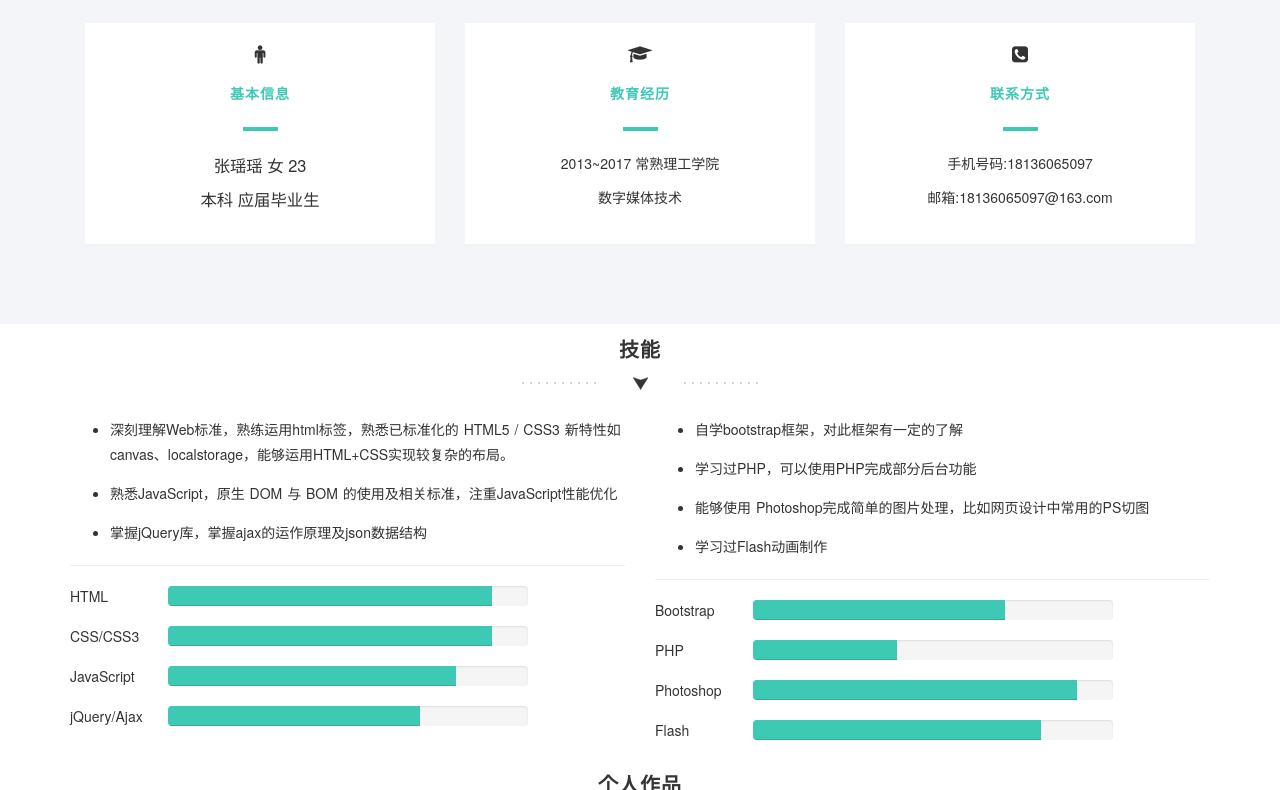
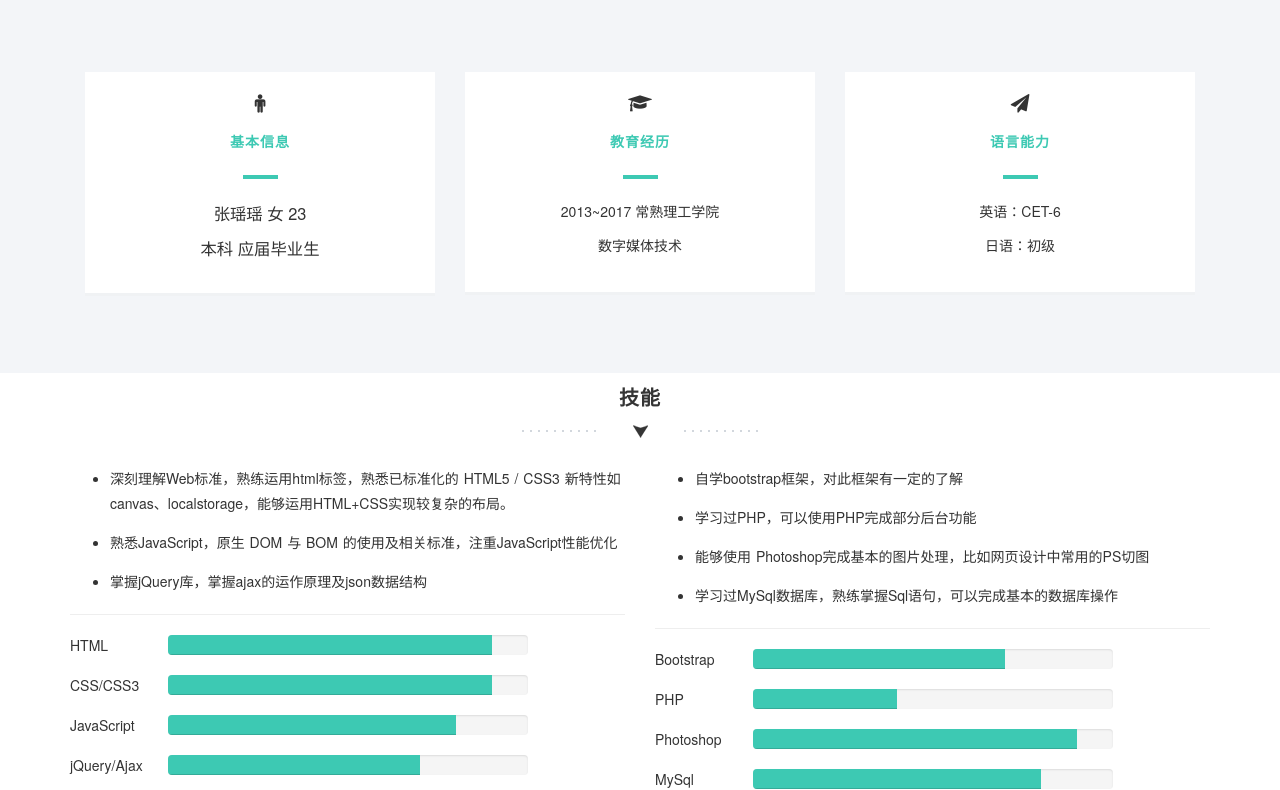
Before and after one commit to zyy090413136/resume, a plain HTML site: page index.html in a window 1280 px wide. Shown: the part 1006-1796 px from the top of the page. Drawn offline with Linux system fonts and the light colour scheme.

Commit message:
调整下载简历

```diff
--- a/css/styles.css
+++ b/css/styles.css
@@ -419,6 +419,8 @@ h3 span{
 }
 /* Footer  */
 footer a { color: #a1a9b0; }
+footer h4{color: #a1a9b0;font-size:18px;text-align: center;}
+footer h4:hover{color:#f28a36;text-decoration:underline}
 footer { background-color: #242830; padding: 40px 0 30px; }
 footer p { color: #fff; }
 ul.legals { list-style: none; color: #fff; line-height: 25px; }
--- a/index.html
+++ b/index.html
@@ -41,6 +41,7 @@
                  <h1 class="animated fadeInDown">张瑶瑶</h1>
                     <h3 class="animated fadeInUp delay-05s">求职意向：前端开发</h3>
                     <h3 class="animated fadeInUp delay-05s">手机号码：<span>18136065097</span></h3>
+                    <h3 class="animated fadeInUp delay-05s">邮箱:<a href="mailto:18136065097@163.com" target="_blank"><span>18136065097@163.com</span></a></h3>
                 </div>
 
             </div>
@@ -54,8 +55,8 @@
         <div class="row">
             <div class="col-md-12 wp1">
                 <h1 class="arrow">关于我</h1>
-                <p>热爱前端开发，对简洁大方用户体验感极佳的网页十分喜爱，自学能力强，喜欢学习喜欢进步，互联网技术发展日新月异，我也在不断学习新的知识和框架提升自己的能力，如bootstrap，angular，node.js等。在工作中可以承受较大压力，有耐心，也希望能够学习更多的前端知识。平时习惯使用Sublime Text、webStorm编辑器，使用Firefox+firebug调试工具。
-                    <i class="fa  fa-github-square fa-lg"></i>我的Github地址:<a href="https://github.com/zyy090413136">https://github.com/zyy090413136</a></p>
+                <p>热爱前端开发，对简洁大方用户体验感极佳的网页十分喜爱，自学能力强，喜欢学习喜欢进步，互联网技术发展日新月异，我也在不断学习新的知识和框架提升自己的能力，如bootstrap，angular，node.js等。在工作中可以承受较大压力，有耐心，也希望能够学习更多的前端知识。平时习惯使用Sublime Text编辑器，使用Firefox+firebug调试工具。</p>
+                   <p> <i class="fa  fa-github-square fa-lg"></i>我的Github地址:<a href="https://github.com/zyy090413136">https://github.com/zyy090413136</a></p>
             </div>
         </div>
         <div class="row contact-details">
@@ -78,10 +79,10 @@
             </div>
             <div class="col-md-4 wp1 delay-1s">
                 <div class="light-box box-hover">
-                    <i class="fa fa-phone-square fa-lg"></i>
-                    <h2><span>联系方式</span></h2>
-                    <h4>手机号码:18136065097</h4>
-                    <h4>邮箱:18136065097@163.com</h4>
+                    <i class="fa fa-paper-plane fa-lg"></i>
+                    <h2><span>语言能力</span></h2>
+                    <h4>英语：CET-6</h4>
+                    <h4>日语：初级</h4>
                 </div>
             </div>
         </div>
@@ -147,8 +148,8 @@
                 <ul>
                     <li><p>自学bootstrap框架，对此框架有一定的了解</p></li>
                     <li><p>学习过PHP，可以使用PHP完成部分后台功能</p></li>
-                    <li><p>能够使用 Photoshop完成简单的图片处理，比如网页设计中常用的PS切图</p></li>
-                    <li><p>学习过Flash动画制作</p></li>
+                    <li><p>能够使用 Photoshop完成基本的图片处理，比如网页设计中常用的PS切图</p></li>
+                    <li><p>学习过MySql数据库，熟练掌握Sql语句，可以完成基本的数据库操作</p></li>
                 </ul>
                 <hr>
                 <div class="row">
@@ -182,7 +183,7 @@
                     </div>
                 </div>
                 <div class="row">
-                    <div class="col-md-2 skilltitle">Flash</div>
+                    <div class="col-md-2 skilltitle">MySql</div>
                     <div class="col-md-8">
                         <div class="progress">
                             <div class="progress-bar" role="progressbar" aria-valuenow="75" aria-valuemin="0" aria-valuemax="100" style="width: 80%;">
@@ -342,19 +343,16 @@
                         <br />   ②期间认识了许许多多的人，学会了与人相处的模式，积累了人脉。</p>
                 </div>
             </div>
-
-
 </div>
     </div>
 </section>
-
 <footer>
+	<h4><a href="Web Front-End.pdf" target="_blank" class="highlight">下载简历</a></h4>
     <div class="container">
         <div class="row">
             <div class="col-md-6">
                 <ul class="legals">
                     <li> &copy; Copyright &copy; 2016.11@Cheung</li>
-
             </ul>
             </div>
         </div>
```
Also changed, not shown: 1 other file.
